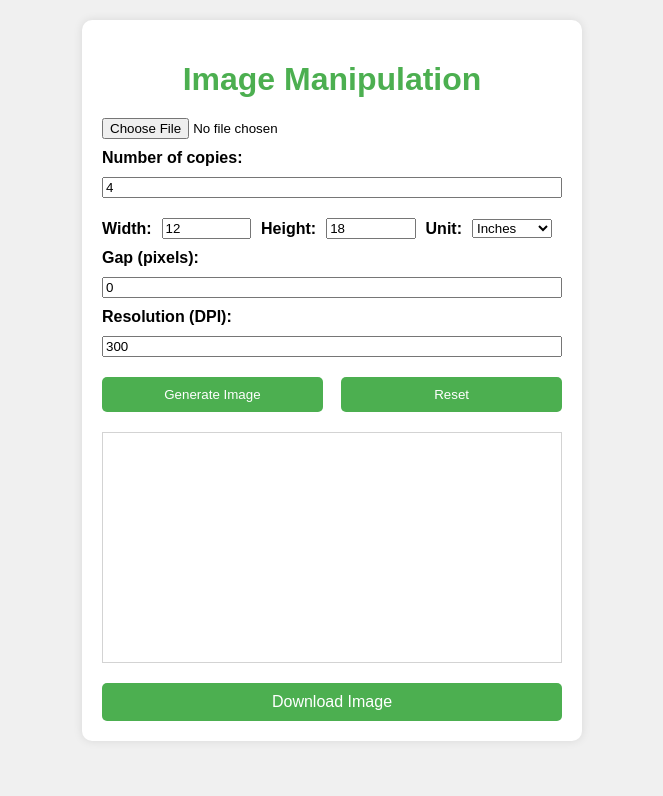
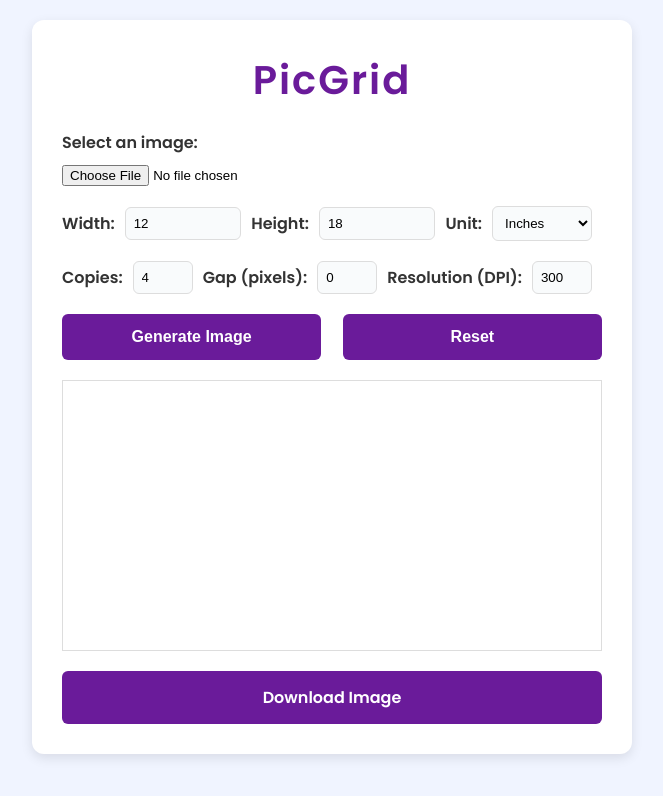
Before and after one commit to rupeshchaudhari/image-fill, a plain HTML site: page index.html in a window 1280 px wide. Shown: the whole page, without its empty margins (308-971 px from the left). Drawn offline with Linux system fonts and the light colour scheme.

Commit message:
Updated the color scheme

```diff
--- a/index.html
+++ b/index.html
@@ -3,38 +3,45 @@
 <head>
     <meta charset="UTF-8">
     <meta name="viewport" content="width=device-width, initial-scale=1.0">
-    <title>Image Manipulation</title>
+    <title>PicGrid</title>
     <style>
+        @import url('https://fonts.googleapis.com/css2?family=Poppins:wght@600&display=swap');
+
         body {
-            font-family: Arial, sans-serif;
+            font-family: 'Poppins', sans-serif;
             margin: 0;
             padding: 0;
             display: flex;
             justify-content: center;
             align-items: flex-start;
             min-height: 100vh;
-            background-color: #f0f0f0;
+            background-color: #f0f4ff;
             overflow-y: auto;
         }
         .container {
             background-color: #ffffff;
-            padding: 20px;
-            border-radius: 10px;
-            box-shadow: 0 0 10px rgba(0, 0, 0, 0.1);
-            max-width: 500px;
+            padding: 30px;
+            border-radius: 12px;
+            box-shadow: 0 4px 12px rgba(0, 0, 0, 0.1);
+            max-width: 600px;
             width: 100%;
             box-sizing: border-box;
             margin: 20px;
         }
-        h1 {
-            color: #4CAF50;
+        .logo {
             text-align: center;
             margin-bottom: 20px;
+            font-family: 'Poppins', sans-serif;
+            font-size: 2.5em;
+            color: #6a1b9a;  /* Purple color */
+            font-weight: bold;
+            letter-spacing: 2px;
         }
         label {
-            font-weight: bold;
+            font-weight: 600;
             display: block;
             margin-top: 10px;
+            color: #333;
         }
         .input-group {
             display: flex;
@@ -48,9 +55,13 @@
         .input-group input, .input-group select {
             flex: 1;
             margin-right: 10px;
+            padding: 8px;
+            border: 1px solid #ddd;
+            border-radius: 6px;
+            background-color: #f9fbfc;
         }
         .input-group select {
-            flex: 0 0 80px;
+            flex: 0 0 100px;
         }
         input, select, button, canvas, a {
             display: block;
@@ -59,39 +70,44 @@
             box-sizing: border-box;
         }
         button {
-            padding: 10px;
-            background-color: #4CAF50;
+            padding: 14px;
+            background-color: #6a1b9a;  /* Purple color */
             color: white;
             border: none;
-            border-radius: 5px;
+            border-radius: 6px;
             cursor: pointer;
+            font-size: 1em;
             margin-top: 20px;
+            font-weight: 600;
         }
         button:hover {
-            background-color: #45a049;
+            background-color: #4a0072;  /* Darker purple color */
         }
         canvas {
-            border: 1px solid #d3d3d3;
+            border: 1px solid #ddd;
             margin-top: 20px;
         }
         a {
             text-align: center;
             text-decoration: none;
-            padding: 10px;
-            background-color: #4CAF50;
+            padding: 14px;
+            background-color: #6a1b9a;  /* Purple color */
             color: white;
-            border-radius: 5px;
+            border-radius: 6px;
             margin-top: 20px;
+            display: block;
+            font-weight: 600;
         }
         a:hover {
-            background-color: #45a049;
+            background-color: #4a0072;  /* Darker purple color */
         }
         .image-preview {
             max-width: 100px;
             max-height: 100px;
             display: none;
             margin: 10px auto;
-            border: 1px solid #d3d3d3;
+            border: 1px solid #ddd;
+            border-radius: 6px;
         }
         .button-group {
             display: flex;
@@ -104,11 +120,10 @@
 </head>
 <body>
     <div class="container">
-        <h1>Image Manipulation</h1>
+        <div class="logo">PicGrid</div>
+        <label for="imageInput">Select an image:</label>
         <input type="file" id="imageInput" accept="image/*" onchange="previewImage()">
         <img id="imagePreview" class="image-preview" src="" alt="Image Preview">
-        <label for="copies">Number of copies:</label>
-        <input type="number" id="copies" min="1" value="4">
         <div class="input-group">
             <label for="width">Width:</label>
             <input type="number" id="width" min="1" value="12">
@@ -121,10 +136,14 @@
                 <option value="pixels">Pixels</option>
             </select>
         </div>
-        <label for="gap">Gap (pixels):</label>
-        <input type="number" id="gap" min="0" value="0">
-        <label for="dpi">Resolution (DPI):</label>
-        <input type="number" id="dpi" min="72" value="300">
+        <div class="input-group">
+            <label for="copies">Copies:</label>
+            <input type="number" id="copies" min="1" value="4">
+            <label for="gap">Gap (pixels):</label>
+            <input type="number" id="gap" min="0" value="0">
+            <label for="dpi">Resolution (DPI):</label>
+            <input type="number" id="dpi" min="72" value="300">
+        </div>
         <div class="button-group">
             <button onclick="generateImage()">Generate Image</button>
             <button onclick="resetForm()">Reset</button>
```
